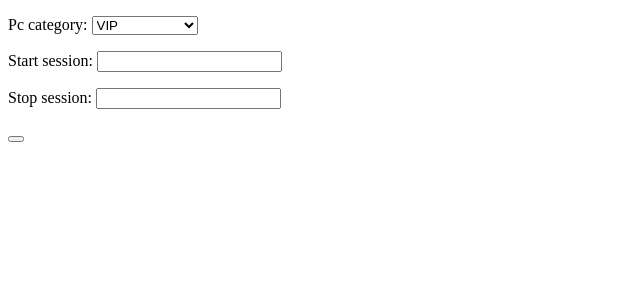
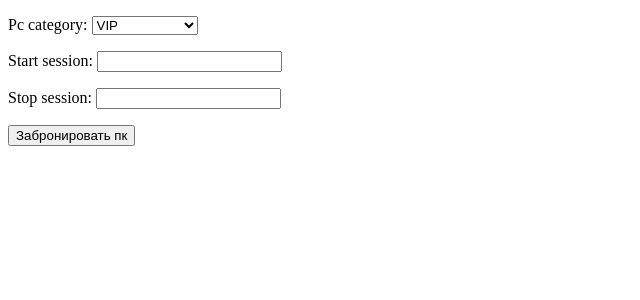
Before and after one commit to Akreeeal/CyberTomsk, a Django app: template cyberTomsk/club/templates/club/availability_form.html in a window 1280 px wide. Shown: the top 300 px of the page, without its empty margins (0-640 px from the left). Run offline with Django 4.2, Linux system fonts and the light colour scheme; the template is opened without the code that fills it: values that come from a table or form of the project are taken from there, others are empty.

Commit message:
Добавил рабочий шаблон "availability_form.html"

```diff
--- a/cyberTomsk/club/templates/club/availability_form.html
+++ b/cyberTomsk/club/templates/club/availability_form.html
@@ -8,7 +8,7 @@
     <form action="" method="POST">
         {{form.as_p}}
         {% csrf_token%}
-        <button type="submit"></button>
+        <button type="submit">Забронировать пк</button>
     </form>
 
 </body>
--- a/cyberTomsk/club/templates/club/reservation_list.html
+++ b/cyberTomsk/club/templates/club/reservation_list.html
@@ -8,6 +8,5 @@
     {% for reservation in  reservation_list %}
     <h3>{{ reservation }}</h3>
     {% endfor %}
-
 </body>
 </html>
--- a/cyberTomsk/club/views.py
+++ b/cyberTomsk/club/views.py
@@ -23,7 +23,7 @@ class ReservationsList(ListView):
 
 class ReservationView(FormView):
     form_class = AvailabilityForm
-    template_name = 'availability_form.html'
+    template_name = 'club/availability_form.html'
 
     def form_valid(self, form):
         data = form.cleaned_data
```
